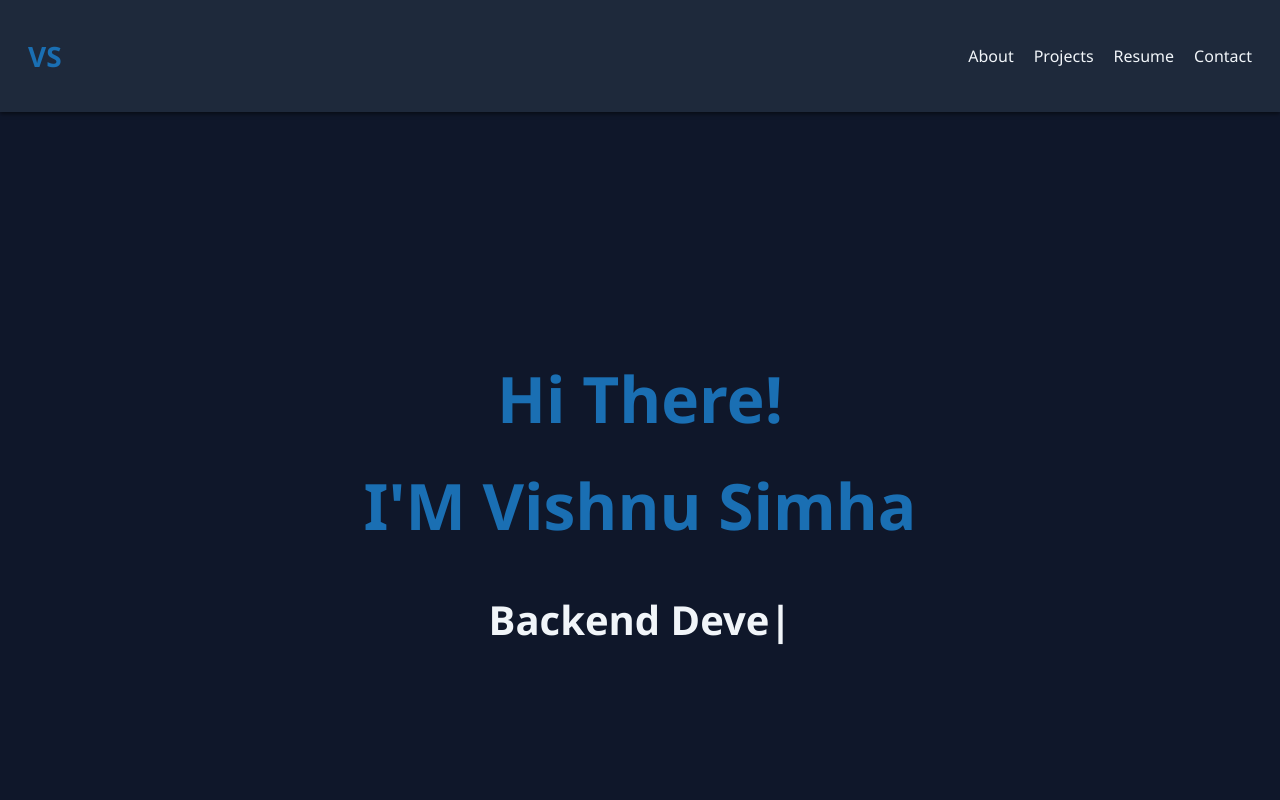
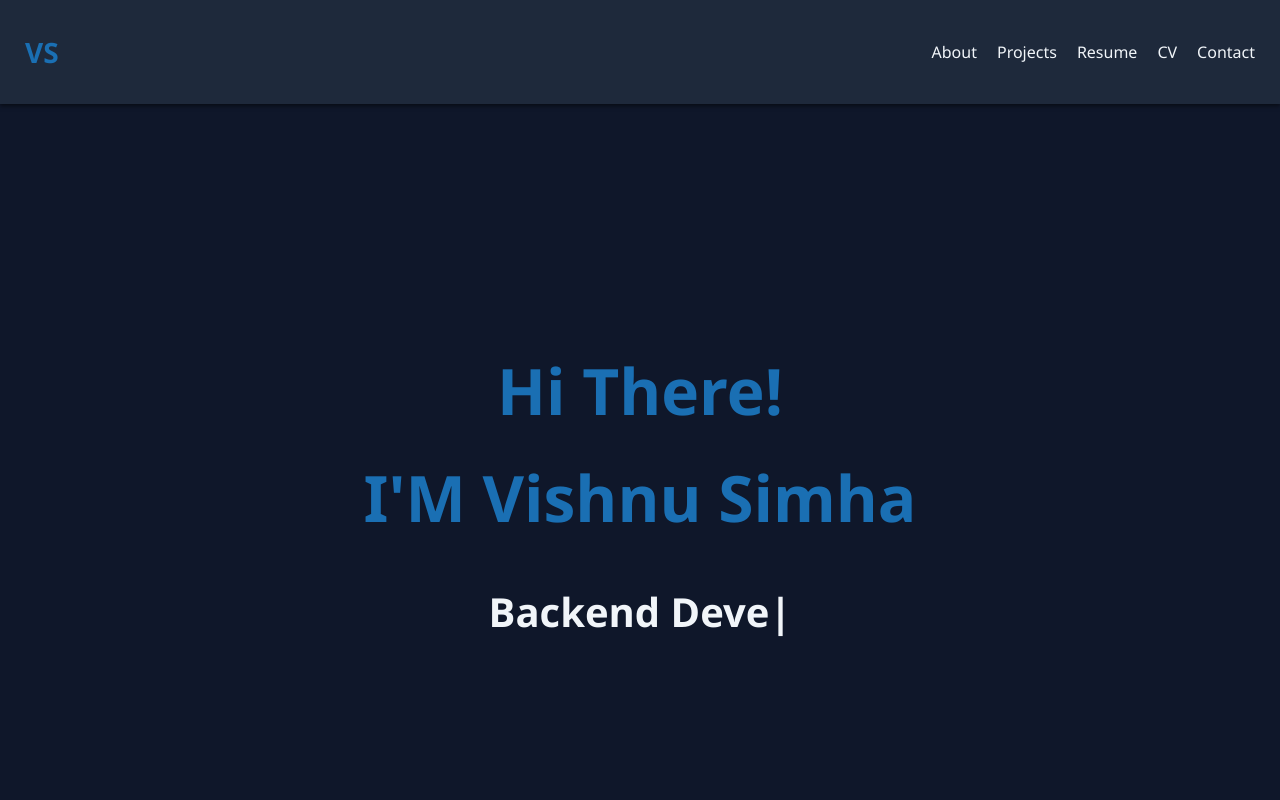
Before and after one commit to Vishnusimha/resume-viewer, a React (Create React App) app: page / in a window 1280 px wide. Shown: the top 800 px of the page. Built offline with nearby package versions, Linux system fonts and the light colour scheme.

Commit message:
Added CV to Nav tab

```diff
--- a/src/components/portfolio/Portfolio.js
+++ b/src/components/portfolio/Portfolio.js
@@ -4,6 +4,7 @@ import About from "./About";
 import Projects from "./Projects";
 import Resume from "./Resume";
 import Contact from "./Contact";
+import CV from "../resume/ResumeViewer";
 
 const Portfolio = () => {
   const [activeSection, setActiveSection] = useState("about");
@@ -16,6 +17,8 @@ const Portfolio = () => {
         return <Projects />;
       case "resume":
         return <Resume />;
+      case "CV":
+        return <CV />;
       case "contact":
         return <Contact />;
       default:
@@ -32,6 +35,7 @@ const Portfolio = () => {
           <li onClick={() => setActiveSection("about")}>About</li>
           <li onClick={() => setActiveSection("projects")}>Projects</li>
           <li onClick={() => setActiveSection("resume")}>Resume</li>
+          <li onClick={() => setActiveSection("CV")}>CV</li>
           <li onClick={() => setActiveSection("contact")}>Contact</li>
         </ul>
       </nav>
--- a/src/styles/Portfolio.css
+++ b/src/styles/Portfolio.css
@@ -29,7 +29,7 @@ body {
   display: flex;
   justify-content: space-between;
   align-items: center;
-  padding: 14px 28px;
+  padding: 10px 25px;
   background-color: var(--secondary-bg);
   color: var(--text-light);
   position: sticky;
```
